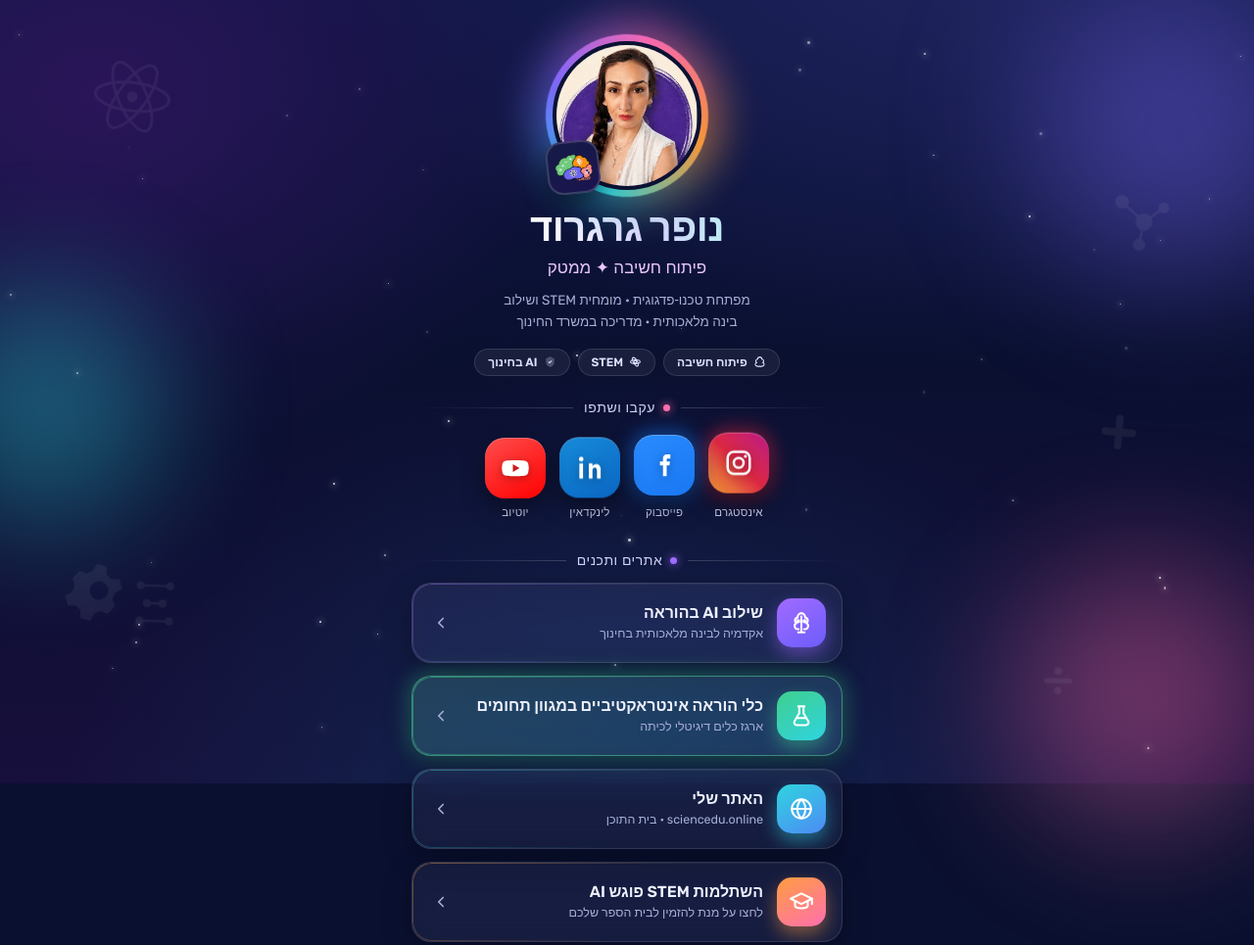
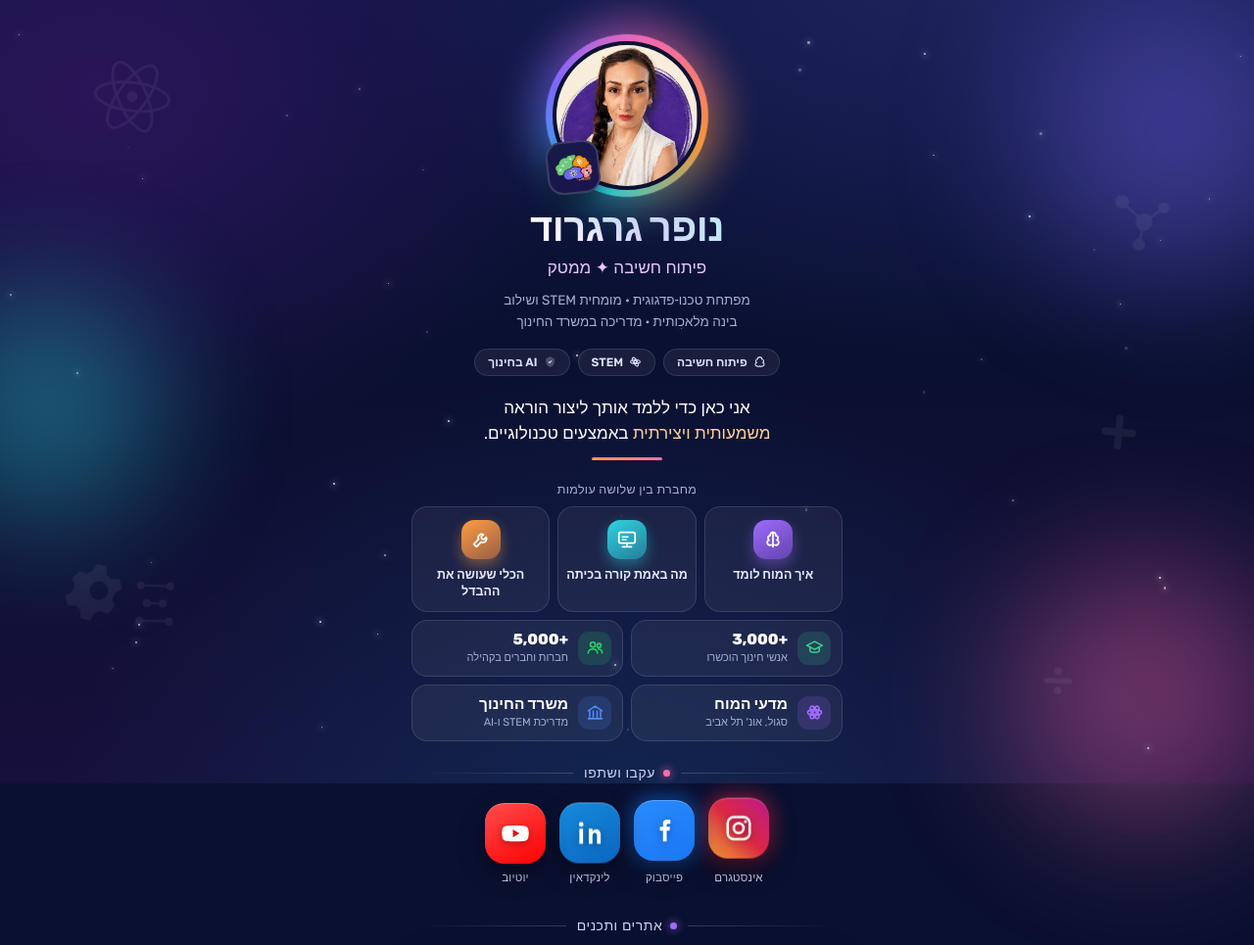
Before and after one commit to nofarg8/Link-in-bio-Nofar, a plain HTML site: page index.html in a window 1280 px wide. Shown: the top 965 px of the page at 98% size. Drawn offline with Linux system fonts and the light colour scheme.

Commit message:
הוספת משפט 'אני כאן כדי...' ותקציר אייקוני (שלושה עולמות + מספרים)
Co-Authored-By: Claude Opus 5.5 <noreply@anthropic.com>
Claude-Session: https://claude.ai/code/session_01BjfP82zhTXTCmZDa2KKNKu

```diff
--- a/index.html
+++ b/index.html
@@ -119,6 +119,35 @@ body{
 .pill{font-size:12px; font-weight:600; color:#dfe3ff; padding:6px 13px; border-radius:999px; white-space:nowrap;
   background:rgba(255,255,255,.06); border:1px solid var(--card-line); display:inline-flex; align-items:center; gap:6px;}
 .pill svg{width:13px;height:13px;}
+
+/* ===== המשפט המוביל ===== */
+.mission{position:relative; margin-top:20px; padding:0 6px 14px; max-width:360px;
+  font-family:'Varela Round',sans-serif; font-size:17px; line-height:1.55; color:#fff; text-wrap:balance;}
+.mission b{font-weight:400; color:#ffd29a;}
+.mission::after{content:""; position:absolute; bottom:0; left:50%; transform:translateX(-50%);
+  width:72px; height:3px; border-radius:3px; background:linear-gradient(90deg,var(--orange),var(--pink));}
+
+/* ===== תקציר אייקוני ===== */
+.about{margin-top:22px;}
+.about-lead{text-align:center; font-size:12.5px; color:var(--muted); letter-spacing:.3px; margin-bottom:10px;}
+.worlds{display:grid; grid-template-columns:repeat(3,1fr); gap:8px;}
+.world{display:flex; flex-direction:column; align-items:center; gap:8px; text-align:center;
+  padding:13px 6px 12px; border-radius:16px; background:var(--card); border:1px solid var(--card-line);}
+.wic{width:40px; height:40px; border-radius:13px; display:grid; place-items:center; color:#fff;
+  background:linear-gradient(150deg, var(--w), color-mix(in srgb, var(--w) 55%, #1a1448));
+  box-shadow:0 6px 14px color-mix(in srgb, var(--w) 40%, transparent);}
+.wic svg{width:22px; height:22px;}
+.wt{font-size:12.5px; font-weight:600; line-height:1.3; color:#e9ecff;}
+.stats{display:grid; grid-template-columns:1fr 1fr; gap:8px; margin-top:8px;}
+.stat{display:flex; align-items:center; gap:10px; padding:11px 11px; border-radius:16px;
+  background:var(--card); border:1px solid var(--card-line); min-width:0;}
+.sic{flex:0 0 auto; width:34px; height:34px; border-radius:11px; display:grid; place-items:center;
+  color:var(--w); background:color-mix(in srgb, var(--w) 16%, transparent);}
+.sic svg{width:19px; height:19px;}
+.sv{min-width:0; display:flex; flex-direction:column; align-items:flex-start;}
+.sv b{font-size:15.5px; font-weight:800; line-height:1.15; color:#fff;}
+.sv small{font-size:11px; color:var(--muted); line-height:1.3; margin-top:2px;}
+@media (max-width:360px){ .wt{font-size:11.5px;} .sv b{font-size:14px;} .stat{padding:10px 8px; gap:8px;} }
 
 /* ===== כותרות מקטע ===== */
 .section{margin-top:34px;}
@@ -259,7 +288,48 @@ body{
       <span class="pill"><svg viewBox="0 0 24 24" fill="none" stroke="currentColor" stroke-width="2"><circle cx="12" cy="12" r="2.4"/><path d="M12 5v-.01M12 19v.01M5 12H4.99M19 12h.01"/><ellipse cx="12" cy="12" rx="9" ry="3.6"/><ellipse cx="12" cy="12" rx="9" ry="3.6" transform="rotate(60 12 12)"/></svg>STEM</span>
       <span class="pill"><svg viewBox="0 0 24 24" fill="currentColor"><path d="M12 2 4 6v6c0 5 3.4 8.4 8 10 4.6-1.6 8-5 8-10V6l-8-4Z" opacity=".25"/><path d="M9 12l2 2 4-4" fill="none" stroke="currentColor" stroke-width="2"/></svg>AI בחינוך</span>
     </div>
+
+    <!-- ===== המשפט המוביל ===== -->
+    <p class="mission">אני כאן כדי ללמד אותך ליצור הוראה <b>משמעותית ויצירתית</b> באמצעים טכנולוגיים.</p>
   </header>
+
+  <!-- ===== תקציר אייקוני: שלושה עולמות + מספרים ===== -->
+  <section class="about" aria-label="בקצרה עליי">
+    <p class="about-lead">מחברת בין שלושה עולמות</p>
+    <div class="worlds">
+      <div class="world" style="--w:#a06bff">
+        <span class="wic"><svg viewBox="0 0 24 24" fill="none" stroke="currentColor" stroke-width="1.9" stroke-linecap="round" stroke-linejoin="round"><path d="M12 4a3.2 3.2 0 0 0-3.2 3.2v.3A2.8 2.8 0 0 0 6.5 10.3 2.8 2.8 0 0 0 7.6 12.5 2.8 2.8 0 0 0 9.6 18H12"/><path d="M12 4a3.2 3.2 0 0 1 3.2 3.2v.3a2.8 2.8 0 0 1 2.3 2.8 2.8 2.8 0 0 1-1.1 2.2A2.8 2.8 0 0 1 14.4 18H12"/><path d="M12 4v16"/></svg></span>
+        <span class="wt">איך המוח לומד</span>
+      </div>
+      <div class="world" style="--w:#2fd4e0">
+        <span class="wic"><svg viewBox="0 0 24 24" fill="none" stroke="currentColor" stroke-width="1.9" stroke-linecap="round" stroke-linejoin="round"><rect x="3" y="4" width="18" height="12" rx="2"/><path d="M7 20h10M12 16v4M7 9h6M7 12h4"/></svg></span>
+        <span class="wt">מה באמת קורה בכיתה</span>
+      </div>
+      <div class="world" style="--w:#ff9d40">
+        <span class="wic"><svg viewBox="0 0 24 24" fill="none" stroke="currentColor" stroke-width="1.9" stroke-linecap="round" stroke-linejoin="round"><path d="M14.7 6.3a4 4 0 0 0-5.4 5.4L4 17l3 3 5.3-5.3a4 4 0 0 0 5.4-5.4l-2.5 2.5-2.4-.6-.6-2.4 2.5-2.5Z"/></svg></span>
+        <span class="wt">הכלי שעושה את ההבדל</span>
+      </div>
+    </div>
+
+    <div class="stats">
+      <div class="stat" style="--w:#3fcf8e">
+        <span class="sic"><svg viewBox="0 0 24 24" fill="none" stroke="currentColor" stroke-width="2" stroke-linecap="round" stroke-linejoin="round"><path d="M12 4 2 9l10 5 10-5-10-5Z"/><path d="M6 11v4.5c0 1.4 2.7 2.5 6 2.5s6-1.1 6-2.5V11"/></svg></span>
+        <span class="sv"><b dir="ltr">3,000+</b><small>אנשי חינוך הוכשרו</small></span>
+      </div>
+      <div class="stat" style="--w:#25d366">
+        <span class="sic"><svg viewBox="0 0 24 24" fill="none" stroke="currentColor" stroke-width="2" stroke-linecap="round" stroke-linejoin="round"><circle cx="9" cy="8" r="3.2"/><path d="M3 19c0-3.3 2.7-5.5 6-5.5s6 2.2 6 5.5"/><circle cx="17" cy="9" r="2.5"/><path d="M16 13.6c2.9.2 5 2.2 5 5.1"/></svg></span>
+        <span class="sv"><b dir="ltr">5,000+</b><small>חברות וחברים בקהילה</small></span>
+      </div>
+      <div class="stat" style="--w:#a06bff">
+        <span class="sic"><svg viewBox="0 0 24 24" fill="none" stroke="currentColor" stroke-width="2" stroke-linecap="round" stroke-linejoin="round"><circle cx="12" cy="12" r="2.2"/><ellipse cx="12" cy="12" rx="9" ry="3.6"/><ellipse cx="12" cy="12" rx="9" ry="3.6" transform="rotate(60 12 12)"/><ellipse cx="12" cy="12" rx="9" ry="3.6" transform="rotate(120 12 12)"/></svg></span>
+        <span class="sv"><b>מדעי המוח</b><small>סגול, אונ' תל אביב</small></span>
+      </div>
+      <div class="stat" style="--w:#4d8bf5">
+        <span class="sic"><svg viewBox="0 0 24 24" fill="none" stroke="currentColor" stroke-width="2" stroke-linecap="round" stroke-linejoin="round"><path d="M3 10 12 4l9 6"/><path d="M5 10v8M9.5 10v8M14.5 10v8M19 10v8M3 20h18"/></svg></span>
+        <span class="sv"><b>משרד החינוך</b><small>מדריכת STEM ו‑AI</small></span>
+      </div>
+    </div>
+  </section>
 
   <!-- ===== רשתות חברתיות — בראש הדף ===== -->
   <section class="section" style="margin-top:24px;">
```
